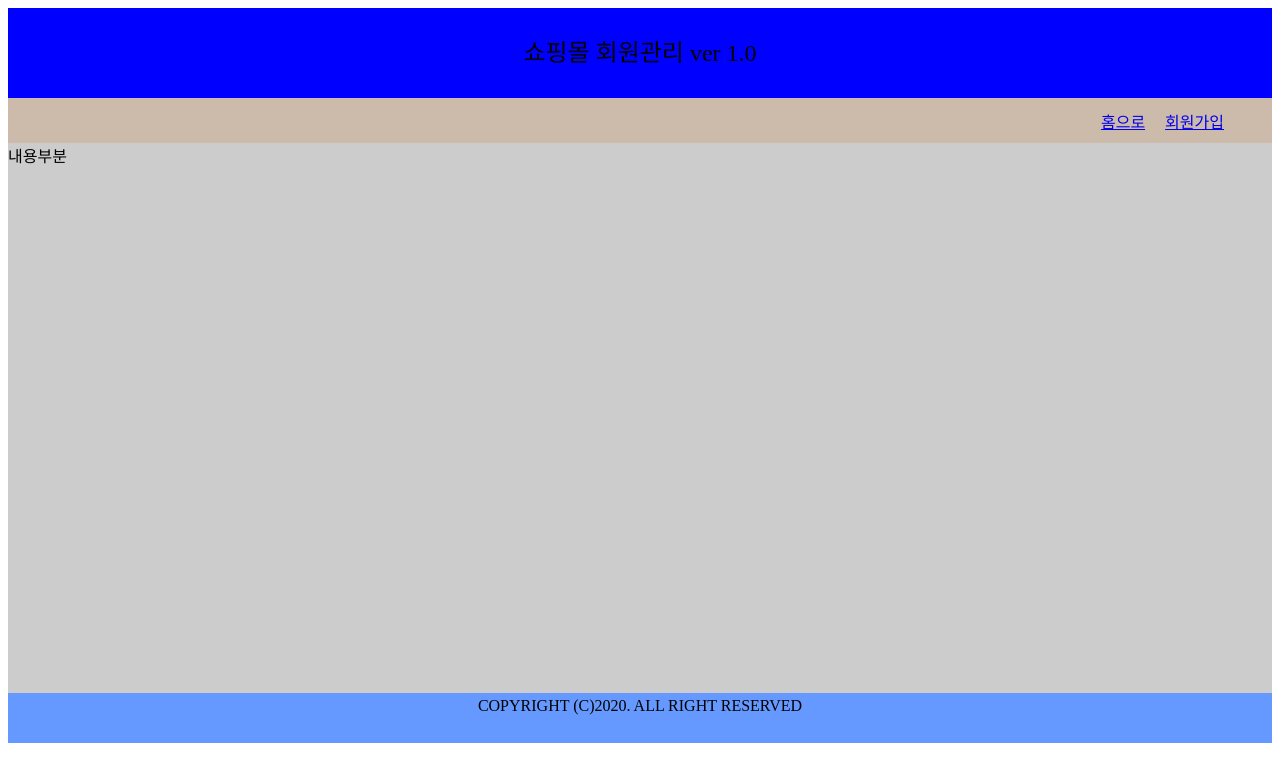
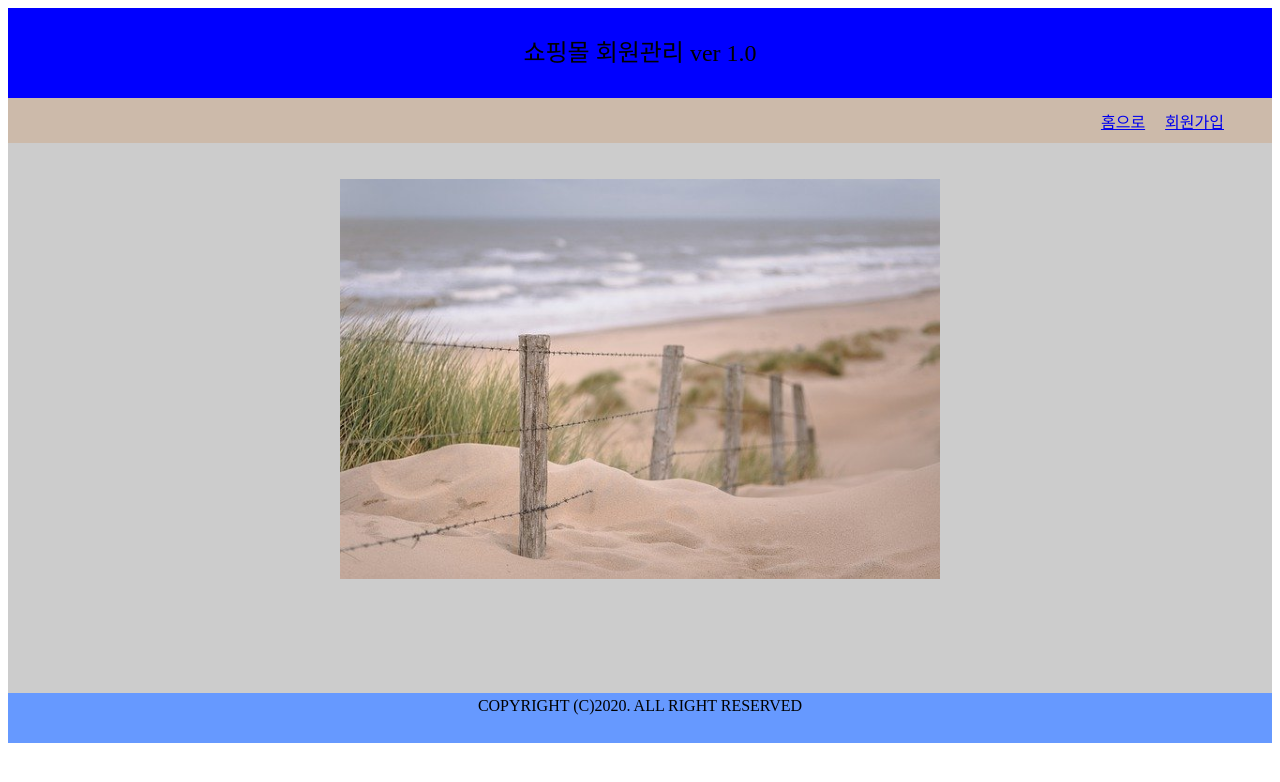
Before and after one commit to powerima/web1, a plain HTML site: page ex/index.html in a window 1280 px wide. Drawn offline with Linux system fonts and the light colour scheme.

Commit message:
Update index.html

```diff
--- a/ex/index.html
+++ b/ex/index.html
@@ -51,7 +51,10 @@
         </span>
     </nav>
     <section>
-        내용부분
+        <br><br>
+        <div align=center>
+            <img src=./img/h1.jpg width=600 height=400>
+        </div>
     </section>
     <footer>
         COPYRIGHT (C)2020. ALL RIGHT RESERVED
```
